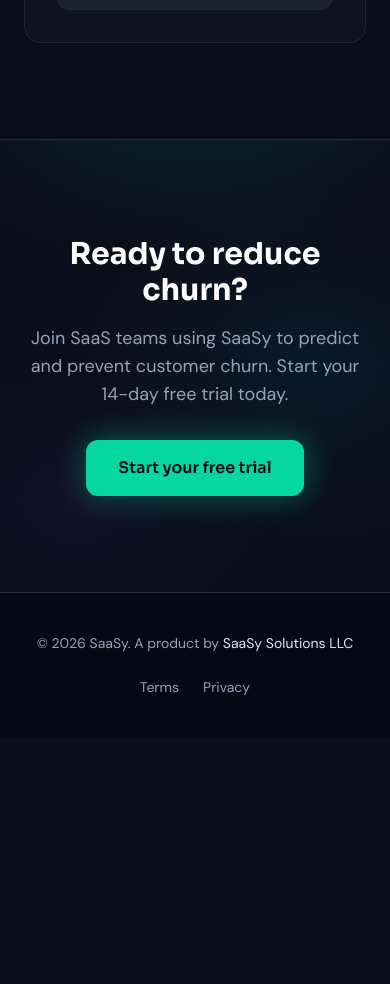
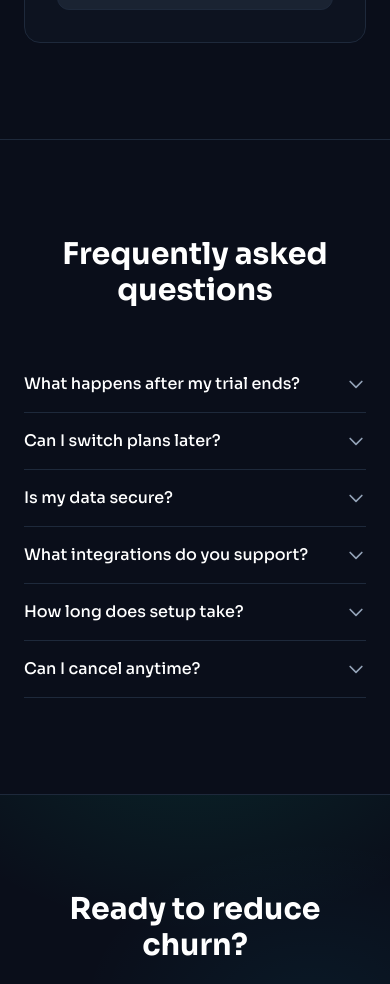
Before and after one commit to rclanan/saasy-landing, a Next.js app: page / in a window 390 px wide. Shown: the part 5640-6624 px from the top of the page. Before the commit the page ends 6377 px from the top, so only its background shows below. Built offline with nearby package versions, Linux system fonts and the light colour scheme.

Commit message:
feat: add FAQ accordion section

```diff
--- a/app/page.tsx
+++ b/app/page.tsx
@@ -561,6 +561,114 @@
   );
 }
 
+/* ───────────────────────────── FAQ ─────────────────────────────── */
+
+const FAQ_ITEMS = [
+  {
+    question: "What happens after my trial ends?",
+    answer:
+      "Your 14-day trial includes full Growth plan access — no credit card required. When it ends, choose any plan to continue. Your data is preserved for 30 days if you need more time to decide.",
+  },
+  {
+    question: "Can I switch plans later?",
+    answer:
+      "Yes. Upgrade or downgrade anytime from your dashboard. Changes take effect at the start of your next billing cycle, prorated automatically.",
+  },
+  {
+    question: "Is my data secure?",
+    answer:
+      "Absolutely. We use enterprise-grade encryption (AES-256 at rest, TLS 1.2+ in transit), SOC 2 compliance, and strict tenant isolation. Your customer data is never shared across accounts.",
+  },
+  {
+    question: "What integrations do you support?",
+    answer:
+      "Salesforce, HubSpot, Stripe, and Jira out of the box. Our API (Growth plan and above) lets you connect any tool in your stack.",
+  },
+  {
+    question: "How long does setup take?",
+    answer:
+      "Most teams are up and running in under 5 minutes. Connect your data sources, and SaaSy starts scoring customer health immediately.",
+  },
+  {
+    question: "Can I cancel anytime?",
+    answer:
+      "Yes. Cancel from your billing settings with one click. No long-term contracts, no cancellation fees.",
+  },
+];
+
+function FAQ() {
+  const [openIndex, setOpenIndex] = useState<number | null>(null);
+
+  return (
+    <section className="border-t border-saasy-border py-24 sm:py-32">
+      <div className="mx-auto max-w-3xl px-6">
+        <h2
+          className="mb-12 text-center
+            font-[family-name:var(--font-sora)]
+            text-3xl font-bold text-white sm:text-4xl"
+        >
+          Frequently asked questions
+        </h2>
+
+        <dl>
+          {FAQ_ITEMS.map((item, index) => {
+            const isOpen = openIndex === index;
+            return (
+              <div key={item.question}>
+                <dt>
+                  <button
+                    type="button"
+                    aria-expanded={isOpen}
+                    onClick={() =>
+                      setOpenIndex(isOpen ? null : index)
+                    }
+                    className="text-left w-full flex items-center
+                      justify-between py-4
+                      border-b border-saasy-border"
+                  >
+                    <span
+                      className="text-white
+                        font-[family-name:var(--font-sora)]
+                        text-base font-medium"
+                    >
+                      {item.question}
+                    </span>
+                    <svg
+                      viewBox="0 0 24 24"
+                      fill="none"
+                      stroke="currentColor"
+                      strokeWidth={2}
+                      strokeLinecap="round"
+                      strokeLinejoin="round"
+                      aria-hidden="true"
+                      className={`ml-4 h-5 w-5 shrink-0
+                        text-saasy-muted transition-transform
+                        ${isOpen ? "rotate-180" : ""}`}
+                    >
+                      <path d="M19 9l-7 7-7-7" />
+                    </svg>
+                  </button>
+                </dt>
+                {isOpen && (
+                  <dd>
+                    <p
+                      className="text-saasy-muted
+                        font-[family-name:var(--font-dm-sans)]
+                        text-sm pb-4 pt-3"
+                    >
+                      {item.answer}
+                    </p>
+                  </dd>
+                )}
+              </div>
+            );
+          })}
+        </dl>
+      </div>
+    </section>
+  );
+}
+
 /* ═══════════════════════════ MOBILE NAV ═══════════════════════════ */
 
 function MobileNav() {
@@ -1003,6 +1111,9 @@
         </div>
       </section>
 
+      {/* ─────────────── FAQ ─────────────────────── */}
+      <FAQ />
+
       {/* ───────────── Final CTA ──────────────────── */}
       <section className="border-t border-saasy-border">
         <div
```
